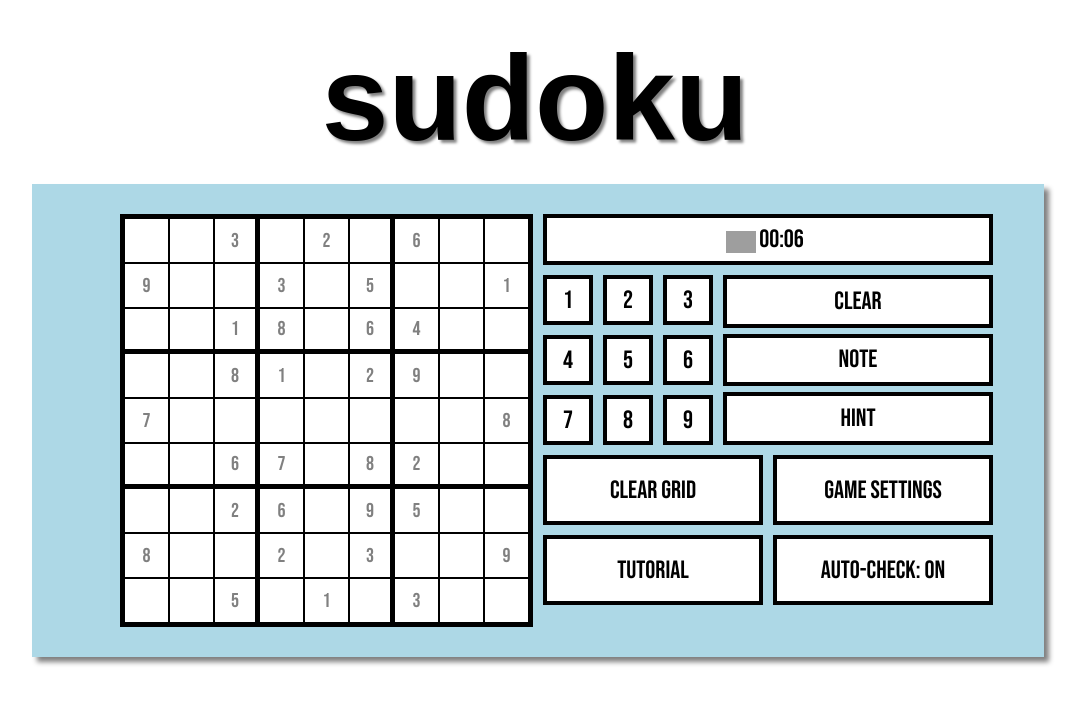
After one commit to rumaisa-azeem/sudokuSolver, a Django app: page /gameplay/ in a window 1280 px wide. The commit adds this page. Shown: the top 704 px of the page, without its empty margins (102-1185 px from the left). Run offline with Django 3.2, Linux system fonts and the light colour scheme; some libraries are stand-ins or nearby versions; grey boxes are pictures that could not be loaded.

Commit message:
front end updates

```diff
--- a/sudoku-project/sudoku/static/scripts/gameplay-script.js
+++ b/sudoku-project/sudoku/static/scripts/gameplay-script.js
@@ -1,52 +1,235 @@
-const gridContainer = document.getElementById('sudokuGridContainer')
 
-let gridHTML = '<table id="sudokuGrid">'
-for (i=0; i<81; i++) {
-	//loop to generate html table for sudoku grid
-	row = Math.floor(i/9)
-	cell = i-(Math.floor(i/9)*9)
-	if (i%9===0) {
-		gridHTML += '<tr>'
-	}
-	gridHTML += '<td'
-	if (row===2 || row===5) {
-		gridHTML += ' class="bottomborder'
-		if (cell===2 || cell===5) {
-			gridHTML += ' rightborder"'
-		} else {
-			gridHTML += '"'
-		}
-	} else if (cell===2 || cell===5) {
-		gridHTML += ' class="rightborder"'
-	}
-	gridHTML +=  ` id="${i}"></td>`
+// to generate html grid /////////////////////////////////////////////////////////////
 
-	if ((i+1)%9===0) {
-		gridHTML += '</tr>'
+var grid = document.getElementById("sudokuGrid");
+const gridContainer = document.getElementById("gridContainer");
+
+puzzle2 = "003020600900305001001806400008102900700000008006708200002609500800203009005010300";
+
+const createGrid = (value, index) =>
+	`<div
+id='${index}'
+class='square
+${value !== "0" ? "clue" : "canEdit"}
+${Math.floor(index / 9) % 3 === 2 && Math.floor(index / 9) !== 8 ? "bottomborder" : ""}
+${
+	(index - Math.floor(index / 9) * 9) % 3 === 2 &&
+	index - Math.floor(index / 9) * 9 !== 8
+		? "rightborder"
+		: ""
+}
+'>
+${value !== "0" ? value : ""}
+</div>`;
+const gridHTML = [...puzzle2].map((value, index) => createGrid(value, index))
+	.join``;
+
+grid.innerHTML = gridHTML;
+var cells = grid.getElementsByTagName("div");
+
+// grid highlighting functions //////////////////////////////////////////////////////
+
+if (window.innerWidth > 550) {
+	// hover doesn't work on mobile devices
+	grid.addEventListener("mouseover", hoverHighlightCell);
+	grid.addEventListener("mouseout", hoverHighlightCell);
+}
+grid.addEventListener("click", selectCell);
+
+function calcPos(cell) {
+	num = Number(cell.id);
+	row = Math.floor(num / 9);
+	col = num % 9;
+	return [row, col];
+}
+
+function hoverHighlightCell(event) {
+	if (event.target.classList.contains("square")) {
+		highlightCell(event.target, "grey");
 	}
 }
-gridHTML += '</table>'
 
-gridContainer.innerHTML = gridHTML
-grid = document.getElementById('sudokuGrid')
-grid.addEventListener('click', () => console.log(event.target))
+function highlightCell(cell, colour) {
+	var targetRow;
+	var targetCol;
+	var checkRow;
+	var checkCol;
+	targetRow = calcPos(cell)[0];
+	targetCol = calcPos(cell)[1];
+	for (i = 0; i < 81; i++) {
+		checkRow = calcPos(cells[i])[0];
+		checkCol = calcPos(cells[i])[1];
+		if (checkRow === targetRow || checkCol === targetCol) {
+			cells[i].classList.toggle(colour);
+		}
+	}
+}
 
+var lastSelected = "";
+const numButtons = document
+	.getElementById("numButtonsContainer")
+	.getElementsByClassName("numButton");
 
+function selectCell(event) {
+	console.log('selected', event.target)
+	if (lastSelected !== "" && lastSelected !== event.target) {
+		//ie if new cell is selected
+		lastSelected.classList.toggle("selected"); //toggles the last selected cell off
+		highlightCell(lastSelected, "pink"); //selects the new cell
+	} else if (lastSelected === event.target) {
+		//if clicked same cell as last time, it will be toggled off
+		event.target.classList.toggle("selected");
+		highlightCell(event.target, "pink");
+		lastSelected = "";
+		for (i = 0; i < 9; i++) {
+			numButtons[i].classList.toggle("selected");
+		}
+		return;
+	} else {
+		for (i = 0; i < 9; i++) {
+			numButtons[i].classList.toggle("selected");
+		}
+	}
+	event.target.classList.toggle("selected");
+	highlightCell(event.target, "pink");
+	lastSelected = event.target;
+}
 
+// responsive sizing /////////////////////////////////////////////////////////////////////
 
+function resizeGrid() {
+	var dimension = Math.floor(gridContainer.clientWidth / 10);
+	if (dimension > 45) {
+		dimension = 45;
+	}
+	for (i = 0; i < 81; i++) {
+		cells[i].style.height = String(dimension) + "px";
+		cells[i].style.width = String(dimension) + "px";
+	}
+	return dimension;
+}
 
+window.addEventListener("resize", resizeGrid);
+resizeGrid();
 
+// number pad /////////////////////////////////////////////////////////////////
 
+const outerButtonsContainer = document.getElementById("outerButtonsContainer");
+outerButtonsContainer.addEventListener("click", buttonHandler);
 
+function buttonHandler(event) {
+	console.log(event.target);
+	if (event.target.classList.contains("numButton")) {
+		enterNum(event.target);
+	} else if (event.target.id === "clearButton") {
+		clearCell();
+	} else if (event.target.id === "noteButton") {
+		makeNote();
+	} else if (event.target.id === "hintButton") {
+		hint();
+	} else if (event.target.id === "clearGridButton") {
+		clearGrid();
+	} else if (event.target.id === "gameSettingsButton") {
+		console.log("game settings");
+	} else if (event.target.id === "tutorialButton") {
+		tutorial();
+	} else if (event.target.id === "autoCheckButton") {
+		autoCheck();
+	} else if (
+		event.target.id === "timerButton" ||
+		event.target.id === "timerText" ||
+		event.target.id === "pauseIcon"
+	) {
+		pause();
+	}
+}
 
+function enterNum(targetButton) {
+	for (i = 0; i < 81; i++) {
+		if (
+			cells[i].classList.contains("selected") &&
+			cells[i].classList.contains("canEdit")
+		) {
+			cells[i].textContent = targetButton.textContent;
+		}
+	}
+}
 
+function clearCell() {
+	for (i = 0; i < 81; i++) {
+		if (
+			cells[i].classList.contains("selected") &&
+			cells[i].classList.contains("canEdit")
+		) {
+			cells[i].textContent = "";
+		}
+	}
+}
 
+function makeNote() {
+	console.log("makeNote");
+	for (i = 0; i < 81; i++) {
+		if (cells[i].classList.contains("selected") && cells[i].classList.contains('canEdit')) {
+			cells[i].classList.toggle("note");
+		}
+	}
+}
 
-//const soodmodebutton = document.getElementById('soodmode')
+function hint() {
+	console.log("hint");
+}
 
-//soodmodebutton.addEventListener('click', toggleSoodMode)
+function clearGrid() {
+	console.log("clear grid");
+	for (i = 0; i < 81; i++) {
+		if (cells[i].classList.contains("canEdit")) {
+			cells[i].textContent = '';
+		}
+	}
+}
 
-//function toggleSoodMode() {
-	//document.getElementById('soodmodeimage').removeAttribute('class')
-	//document.getElementById('title').textContent = 'soodoku'
-//}
+function tutorial() {
+	console.log("tutorial");
+}
+
+function autoCheck() {
+	console.log("autocheck");
+}
+
+// timer ///////////////////////////////////////////////////////////////////
+
+timervariable = setInterval(timer, 1000);
+count = 0;
+var mins = "";
+var seconds = "";
+timerText = document.getElementById("timerText");
+pauseIcon = document.getElementById("pauseIcon");
+
+function timer() {
+	count++;
+	mins = String(Math.floor(count / 60));
+	seconds = String(count % 60);
+	if (mins.length === 1) {
+		mins = "0" + mins;
+	}
+	if (seconds.length === 1) {
+		seconds = "0" + seconds;
+	}
+	timerText.textContent = mins + ":" + seconds;
+}
+
+function pause() {
+	if (grid.style.display === 'none') {
+		//unpause
+		pauseIcon.setAttribute("src", "https://iili.io/RbJUAb.png"); //pause icon
+		timervariable = setInterval(timer, 1000);
+		gridContainer.style.height = "";
+		grid.style.display = '';
+	} else {
+		//pause
+		pauseIcon.setAttribute("src", "https://iili.io/RbkA7a.png"); //play icon
+		clearInterval(timervariable);
+		gridContainer.style.height = String(grid.clientHeight) + "px";
+		grid.style.display = 'none';
+	}
+}
--- a/sudoku-project/sudoku/static/scripts/title_animation.js
+++ b/sudoku-project/sudoku/static/scripts/title_animation.js
@@ -1,19 +1,19 @@
-// for animated heading
-// Wrap every letter in a span
-var textWrapper = document.querySelector('.ml6 .letters');
-textWrapper.innerHTML = textWrapper.textContent.replace(/\S/g, "<span class='letter'>$&</span>");
+var textWrapper = document.querySelector(".ml6 .letters");
+textWrapper.innerHTML = textWrapper.textContent.replace(
+	/\S/g,
+	"<span class='letter'>$&</span>"
+);
 
-anime.timeline({loop: true})
-  .add({
-    targets: '.ml6 .letter',
-    translateY: ["1.1em", 0],
-    translateZ: 0,
-    duration: 750,
-    delay: (el, i) => 50 * i
-  }).add({
-    targets: '.ml6',
-    opacity: 0,
-    duration: 1000,
-    easing: "easeOutExpo",
-    delay: 1000
-  });
+document
+	.getElementById("animateHeading")
+	.addEventListener("mouseover", animateHeading);
+
+function animateHeading(event) {
+	anime.timeline().add({
+		targets: ".ml6 .letter",
+		translateY: ["1.1em", 0],
+		translateZ: 0,
+		duration: 750,
+		delay: (el, i) => 50 * i
+	});
+}
--- /dev/null
+++ b/sudoku-project/sudoku/static/stylesheets/gameplay-style.css
@@ -0,0 +1,304 @@
+*, *:before, *:after {
+  box-sizing: border-box;
+}
+
+* {
+	font-family: 'Bebas Neue', sans-serif;
+}
+
+body {
+	font-size: 20px;
+}
+
+h1 {
+	text-align: center;
+	margin-bottom: -50px;
+	margin-top: -10px;
+	color: black;
+	width: fit-content;
+	margin: auto;
+	margin-bottom: -40px;
+}
+
+button {
+	background-color: white;
+	border: 4px solid black;
+	font-size: 25px;
+	color: black;
+	cursor: pointer;
+	font-family: 'Bebas Neue', sans-serif;
+}
+
+
+/*--------------------------------------------- classes ----------------------*/
+
+/*----------------- grid stuff ----------*/
+
+.square {
+	background-color: white;
+	border: 1px solid black;
+	display: grid;
+	align-items: center;
+}
+
+.rightborder {
+	border-right-width: 4px;
+}
+
+.bottomborder {
+	border-bottom-width: 4px;
+}
+
+.grey {
+	background-color: lightgrey;
+}
+
+.pink {
+	background-color: #ffe8eb;
+}
+
+.note {
+	color: magenta;
+}
+
+.clue {
+	color: grey;
+}
+
+.selected {
+	background: linear-gradient(270deg, #ffa8c6, #ffdb83);
+	background-size: 400% 400%;
+
+	-webkit-animation: backgroundAnimation 2s ease infinite;
+	-moz-animation: backgroundAnimation 2s ease infinite;
+	animation: backgroundAnimation 2s ease infinite;
+}
+
+@-webkit-keyframes backgroundAnimation {
+	0% {
+		background-position: 0% 50%;
+	}
+	50% {
+		background-position: 100% 50%;
+	}
+	100% {
+		background-position: 0% 50%;
+	}
+}
+@-moz-keyframes backgroundAnimation {
+	0% {
+		background-position: 0% 50%;
+	}
+	50% {
+		background-position: 100% 50%;
+	}
+	100% {
+		background-position: 0% 50%;
+	}
+}
+@keyframes backgroundAnimation {
+	0% {
+		background-position: 0% 50%;
+	}
+	50% {
+		background-position: 100% 50%;
+	}
+	100% {
+		background-position: 0% 50%;
+	}
+}
+
+/*----------------------- header ------*/
+
+.ml6 {
+	position: relative;
+	font-weight: 900;
+	font-size: 6em;
+}
+
+.ml6 .text-wrapper {
+	position: relative;
+	display: inline-block;
+	padding-top: 0.2em;
+	padding-right: 0.05em;
+	padding-bottom: 0.1em;
+	overflow: hidden;
+	z-index: -1;
+}
+
+.ml6 .letter {
+	display: inline-block;
+	line-height: 1em;
+	text-shadow: 3px 3px 3px grey;
+	font-family: Arial, Helvetica, sans-serif;
+}
+
+/*--------------------------------------------------- ids -------------*/
+
+#outermost {
+	background-color: lightblue;
+	margin-top: 30px;
+	padding: 30px;
+	text-align: center;
+	box-shadow: 5px 5px 5px grey;
+	display: grid;
+	grid-template-columns: 1fr 1fr;
+	grid-gap: 10px;
+	font-size: 20px;
+	font-family: arial;
+}
+
+#gridContainer {
+	margin: auto;
+	width: 100%;
+}
+
+#pauseIcon {
+	width: 30px;
+}
+
+#timerText {
+	margin-left: 5px;
+}
+
+#pausedDisplay {
+	background-color: lightpink;
+	height: 500px;
+	width: 500px;
+	position: absolute;
+	z-index: 9;
+	top: 244;
+	display: none;
+}
+
+#sudokuGrid {
+	display: grid;
+	grid-template-columns: 1fr 1fr 1fr 1fr 1fr 1fr 1fr 1fr 1fr;
+	width: fit-content;
+	margin: auto;
+	border: solid 4px black;
+}
+
+/*----------------- buttons -----------*/
+#otherButtons {
+	display: grid;
+	grid-template-columns: 1fr;
+	grid-gap: 6px;
+}
+
+#otherButtons button {
+	width: 100%;
+}
+
+#numButtonsContainer {
+	display: grid;
+	grid-template-columns: 1fr 1fr 1fr;
+	grid-gap: 10px;
+	width: fit-content;
+}
+
+#numButtonsContainer button {
+	margin: 0px;
+	padding: 0px;
+	height: 50px;
+	width: 50px;
+}
+
+#outerButtonsContainer {
+	display: grid;
+	grid-template-columns: 1fr;
+	height: fit-content;
+	grid-gap: 10px;
+	max-width: 450px;
+}
+
+#buttonRow2 {
+	display: grid;
+	grid-template-columns: 1fr 2fr;
+	grid-gap: 10px;
+}
+
+
+#timerButton {
+	width: 100%;
+	padding: 6px;
+}
+
+#pauseIcon {
+	width: 30px;
+	margin: -6px;
+}
+
+#otherButtons2 {
+	display: grid;
+	grid-template-columns: 1fr 1fr;
+	grid-gap: 10px;
+}
+
+#otherButtons2 button {
+	min-height: 70px;
+	height: fit-content;
+}
+
+/*--------------------------------------------------------- responsive stuff --*/
+
+@media screen and (min-width: 1000px) {
+	#outermost {
+		width: 80%;
+		margin: auto;
+	}
+}
+
+@media screen and (min-width: 700px) {
+	#sudokuGrid {
+		float: right;
+	}
+}
+
+@media screen and (max-width: 700px) {
+	#numButtonsContainer {
+		grid-template-columns: 1fr 1fr 1fr 1fr 1fr 1fr 1fr 1fr 1fr;
+		grid-gap: 3px;
+		margin: auto;
+	}
+
+	#numButtonsContainer button {
+		height: 45px;
+		width: 45px;
+	}
+
+	#outermost {
+		grid-template-columns: 1fr;
+	}
+
+	#buttonRow2 {
+		grid-template-columns: 1fr;
+	}
+
+	.ml6 {
+		font-size: 4em;
+	}
+
+	#otherButtons {
+		grid-template-columns: 1fr 1fr 1fr;
+	}
+
+	#outerButtonsContainer {
+		grid-template-columns: 1fr;
+		margin: auto;
+	}
+}
+
+@media screen and (max-width: 550px) {
+	#numButtonsContainer {
+		grid-template-columns: 1fr 1fr 1fr 1fr 1fr 1fr 1fr 1fr 1fr;
+		grid-gap: 3px;
+		margin: 5px auto;
+		width: 100%;
+	}
+
+	#numButtonsContainer button {
+		height: 35px;
+		width: 35px;
+	}
+}
--- a/sudoku-project/sudoku/static/stylesheets/index-style.css
+++ b/sudoku-project/sudoku/static/stylesheets/index-style.css
@@ -42,7 +42,10 @@ h2 {
     font-size: 25px;
     height: 50px;
     background-color: white;
+}
 
+#difficultyButtons button {
+    width: 100%;
 }
 
 h1 {
--- /dev/null
+++ b/sudoku-project/sudoku/templates/sudoku/gameplay.html
@@ -0,0 +1,76 @@
+{% load static %}
+
+<!DOCTYPE html>
+<html lang="en">
+<head>
+    <meta charset="UTF-8">
+    <meta http-equiv="X-UA-Compatible" content="IE=edge">
+    <meta name="viewport" content="width=device-width, initial-scale=1.0">
+    <title>sudoku</title>
+    <link rel="stylesheet" href="{% static 'stylesheets/gameplay-style.css' %}">
+    <link rel="preconnect" href="https://fonts.googleapis.com">
+    <link rel="preconnect" href="https://fonts.gstatic.com" crossorigin>
+    <link href="https://fonts.googleapis.com/css2?family=Bebas+Neue&display=swap" rel="stylesheet">
+</head>
+
+<header>
+	<h1 id='animateHeading' class="ml6">
+		<span class="text-wrapper">
+			<span class="letters">sudoku</span>
+		</span>
+	</h1>
+	<script src="https://cdnjs.cloudflare.com/ajax/libs/animejs/2.0.2/anime.min.js"></script>
+    <script src="{% static 'scripts/title_animation.js' %}"></script>
+</header>
+
+<main>
+
+	<div id='outermost' class='container'>
+
+		<div id='gridContainer'>
+			<div id='sudokuGrid'></div>
+		</div>
+
+		<div id='outerButtonsContainer'>
+			<div id='buttonRow1'>
+				<button id='timerButton'>
+					<img id='pauseIcon' src="https://iili.io/RbJUAb.png" alt="RbJUAb.png" border="0">
+					<span id='timerText'>00:00</span>
+				</button>
+			</div>
+
+			<div id='buttonRow2'>
+				<div id='numButtonsContainer'>
+					<button id='num1' class='numButton'>1</button>
+					<button id='num2' class='numButton'>2</button>
+					<button id='num2' class='numButton'>3</button>
+					<button id='num4' class='numButton'>4</button>
+					<button id='num5' class='numButton'>5</button>
+					<button id='num6' class='numButton'>6</button>
+					<button id='num7' class='numButton'>7</button>
+					<button id='num8' class='numButton'>8</button>
+					<button id='num9' class='numButton'>9</button>
+				</div>
+				<div id='otherButtons'>
+					<button id='clearButton'>clear</button>
+					<button id='noteButton'>note</button>
+					<button id='hintButton'>hint</button>
+				</div>
+			</div>
+
+			<div id='buttonRow3'>
+				<div id='otherButtons2'>
+					<button id='clearGridButton'>clear grid</button>
+					<button id='gameSettingsButton'>game settings</button>
+					<button id='tutorialButton'>tutorial</button>
+					<button id='autoCheckButton'>auto-check: ON</button>
+				</div>
+			</div>
+
+		</div>
+
+	</div>
+
+	</div>
+    <script src="{% static 'scripts/gameplay-script.js' %}"></script>
+</main>
--- a/sudoku-project/sudoku/urls.py
+++ b/sudoku-project/sudoku/urls.py
@@ -2,5 +2,6 @@ from django.urls import path
 from . import views
 
 urlpatterns = [
-    path('', views.index, name='index')
+    path('', views.index),
+    path('gameplay/', views.gameplay)
 ]
--- a/sudoku-project/sudoku/views.py
+++ b/sudoku-project/sudoku/views.py
@@ -3,5 +3,7 @@ from django.shortcuts import render
 from django.http import HttpResponse
 
 def index(request):
-    #return HttpResponse('Hi this is the sudoku index')
     return render(request, 'sudoku/index.html')
+
+def gameplay(request):
+    return render(request, 'sudoku/gameplay.html')
--- a/sudoku-project/sudokusolver/urls.py
+++ b/sudoku-project/sudokusolver/urls.py
@@ -17,7 +17,6 @@ from django.contrib import admin
 from django.urls import path, include
 
 urlpatterns = [
-    path('index/', include('sudoku.urls')),
-    path('admin/', admin.site.urls),
-
+    path('', include('sudoku.urls')),
+    path('admin/', admin.site.urls)
 ]
```
Also changed, not shown: solving algorithm/grids.py (+26 -0 lines), solving algorithm/main.py (+4 -4 lines), sudoku-project/sudoku/templates/sudoku/index.html (+4 -4 lines).
